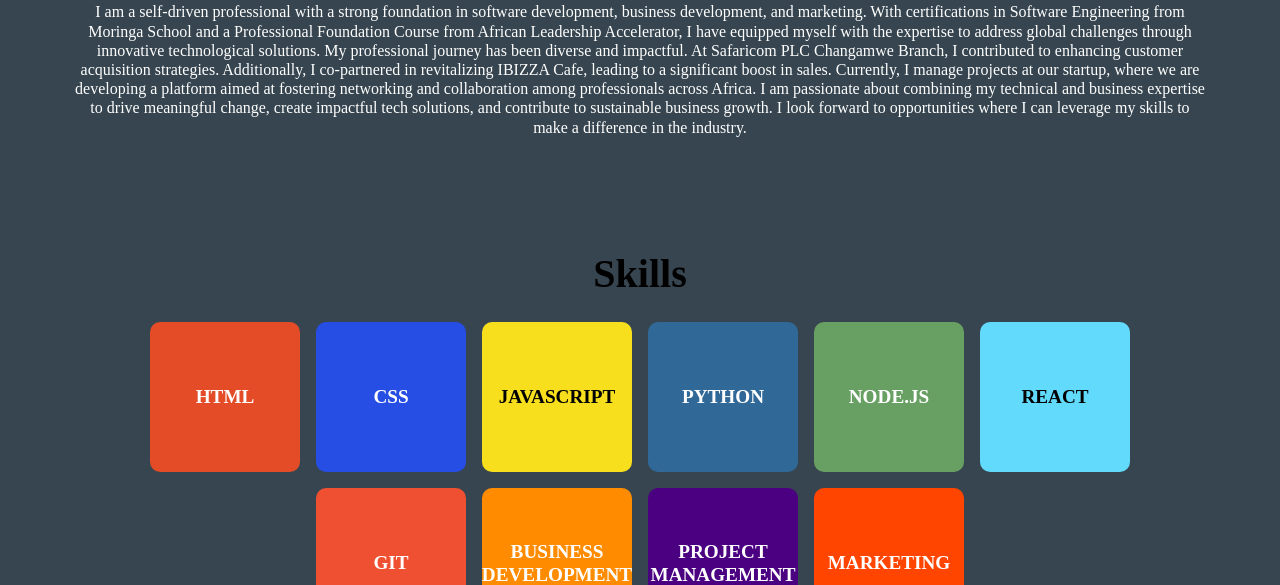
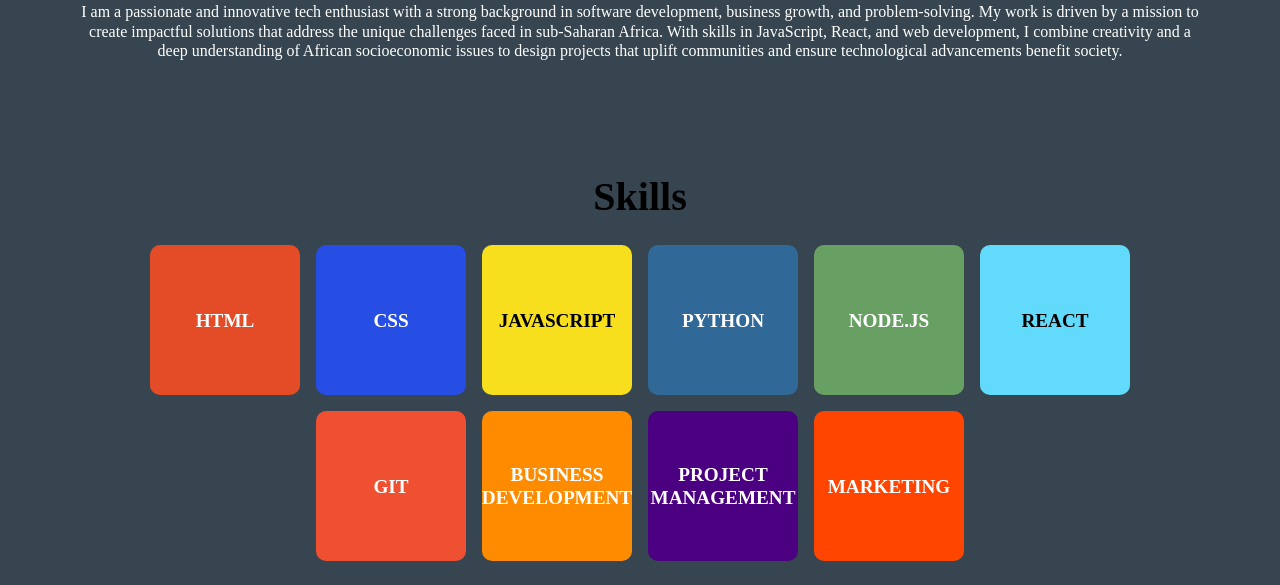
Before and after one commit to Melrwa/My-Personal-Website, a plain HTML site: page index.html in a window 1280 px wide. Shown: the part 628-1213 px from the top of the page. Drawn offline with Linux system fonts and the light colour scheme.

Commit message:
change about me description

```diff
--- a/index.html
+++ b/index.html
@@ -32,11 +32,7 @@
             <h1>Melkizedek Orwa</h1>
             <img src="https://res.cloudinary.com/dmnytetf0/image/upload/t_Profile/v1726951703/IMG-20240724-WA0082-removebg-preview_2_toujce.png" alt="Picture of Melkizedek Orwa">
             <h1>About Me</h1>
-            <p> I am a self-driven professional with a strong foundation in software development, business development, and marketing. With certifications in Software Engineering from Moringa School and a Professional Foundation Course from African Leadership Accelerator, I have equipped myself with the expertise to address global challenges through innovative technological solutions.
-
-                My professional journey has been diverse and impactful. At Safaricom PLC Changamwe Branch, I contributed to enhancing customer acquisition strategies. Additionally, I co-partnered in revitalizing IBIZZA Cafe, leading to a significant boost in sales. Currently, I manage projects at our startup, where we are developing a platform aimed at fostering networking and collaboration among professionals across Africa.
-
-                I am passionate about combining my technical and business expertise to drive meaningful change, create impactful tech solutions, and contribute to sustainable business growth. I look forward to opportunities where I can leverage my skills to make a difference in the industry.
+            I am a passionate and innovative tech enthusiast with a strong background in software development, business growth, and problem-solving. My work is driven by a mission to create impactful solutions that address the unique challenges faced in sub-Saharan Africa. With skills in JavaScript, React, and web development, I combine creativity and a deep understanding of African socioeconomic issues to design projects that uplift communities and ensure technological advancements benefit society.
             </p>
         </section>
         <section id="skills" class="section">
```
